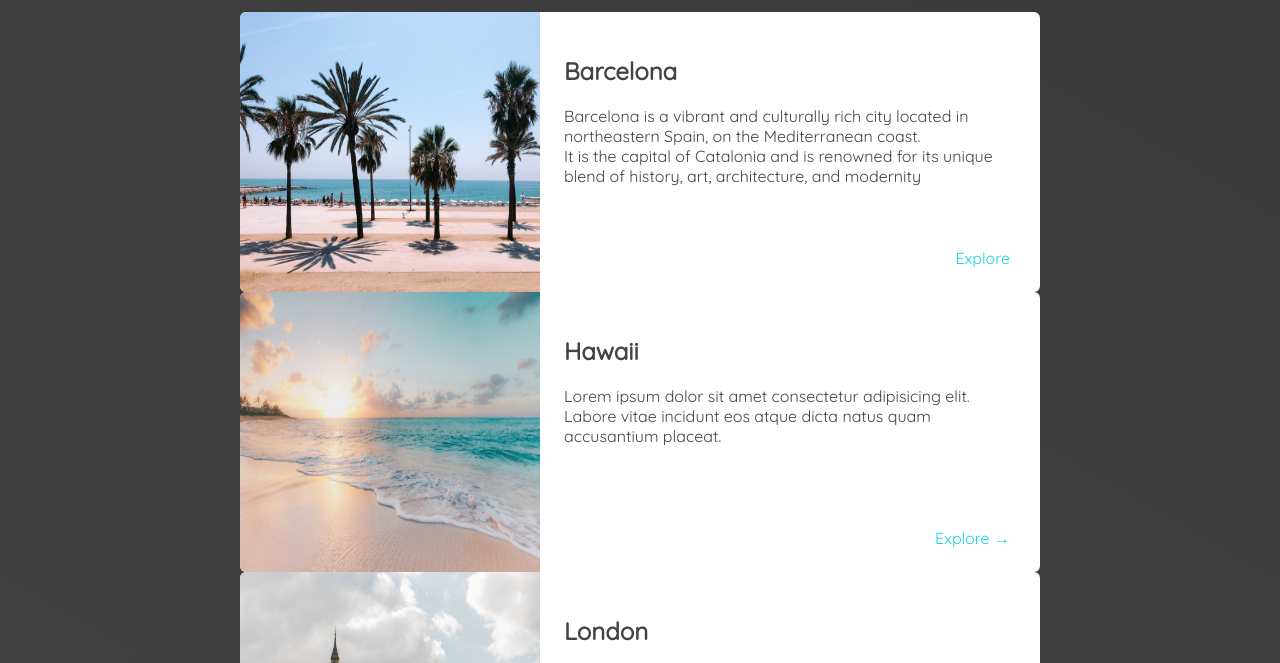
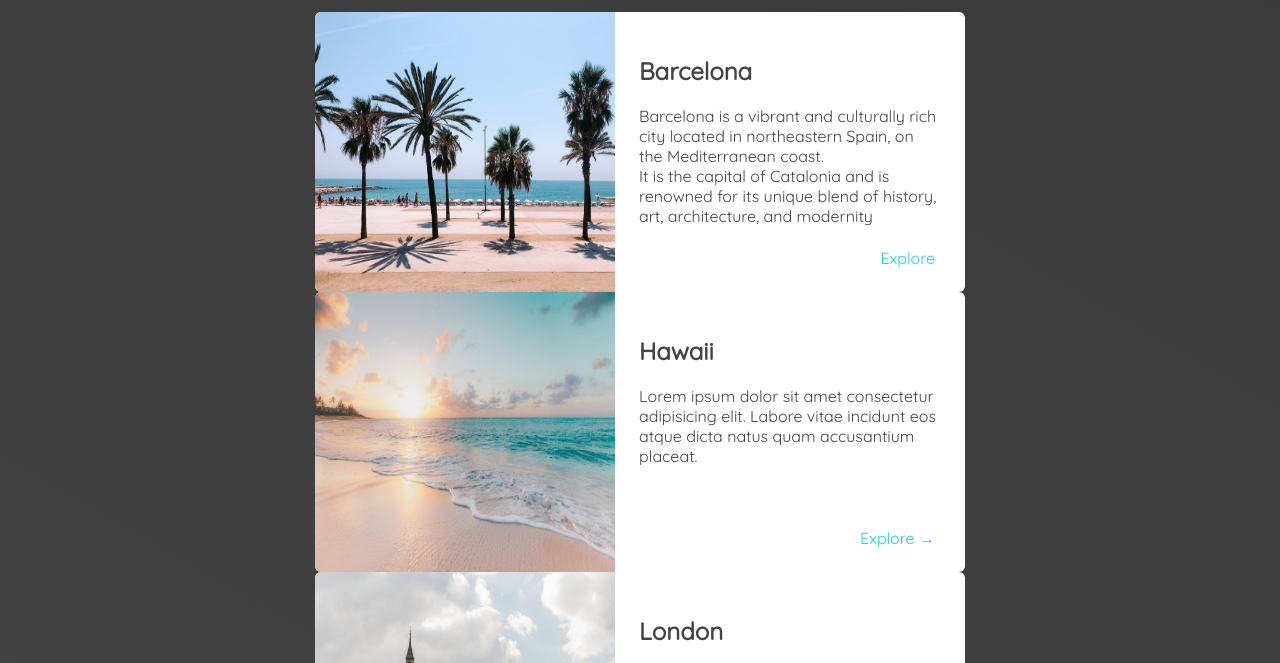
Before and after one commit to bomoche/travel-site, a plain HTML site: page places.html in a window 1280 px wide. Shown: the part 87-750 px from the top of the page. Drawn offline with Linux system fonts and the light colour scheme.

Commit message:
updated content page for places

```diff
--- a/styles/places.css
+++ b/styles/places.css
@@ -11,8 +11,10 @@ header{
 
 
 main ul{
-    width: 800px;
+    width: 650px;
     margin: 0 auto;
+    display: flex;
+    flex-wrap: wrap;
 }
 
 main li{
```
